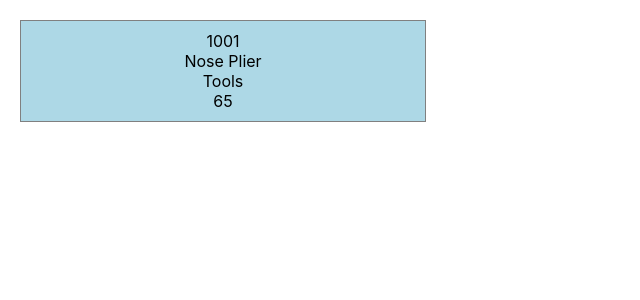
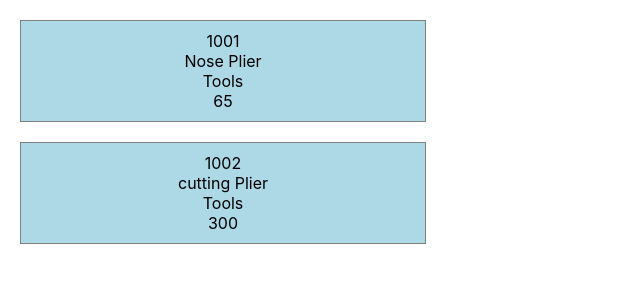
Before and after one commit to erkindunya/reactBasicsVijay, a React (Create React App) app: page / in a window 1280 px wide. Shown: the top 300 px of the page, without its empty margins (0-640 px from the left). Built offline with nearby package versions, Linux system fonts and the light colour scheme.

Commit message:
product ts is reformated to for 2 items

```diff
--- a/src/App.tsx
+++ b/src/App.tsx
@@ -6,9 +6,24 @@ import { Hello } from "./Hello";
 import { Product } from './Product';
 
 function App() {
+
+  let p = {
+    id: 1001,
+    name: "Nose Plier",
+    cat: "Tools",
+    price: 65
+  };
+  let p2 = {
+    id: 1002,
+    name: "cutting Plier",
+    cat: "Tools",
+    price: 300
+  };
+
   return (
     <div className="App">
-      <Product id={1001} name="Nose Plier" cat="Tools" price={65} />
+      <Product id={p.id} name={p.name} cat={p.cat} price={p.price} />
+      <Product id={p2.id} name={p2.name} cat={p2.cat} price={p2.price} />
     </div>
   );
 }
```
